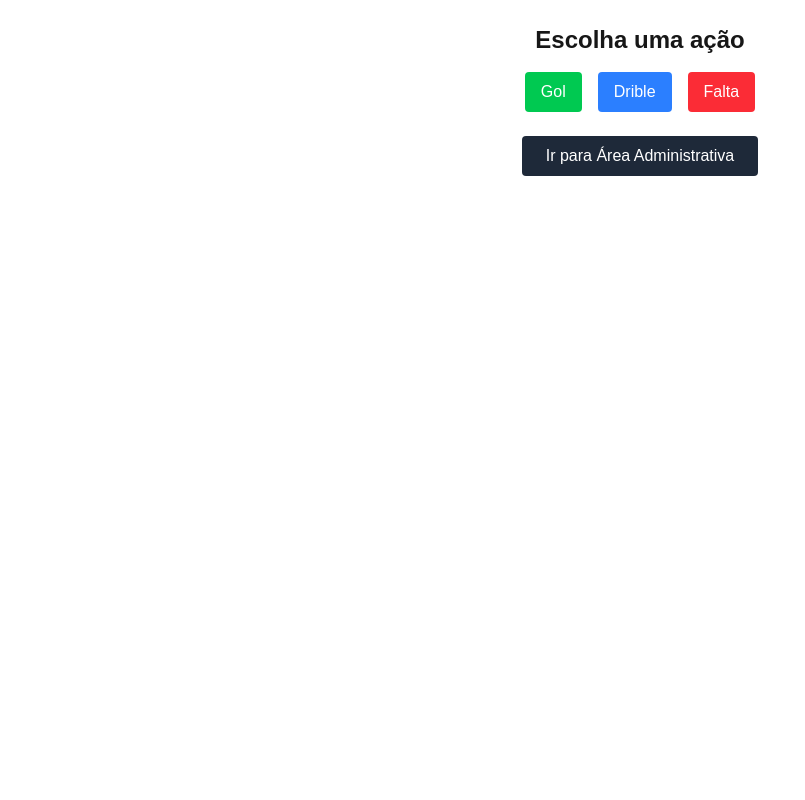
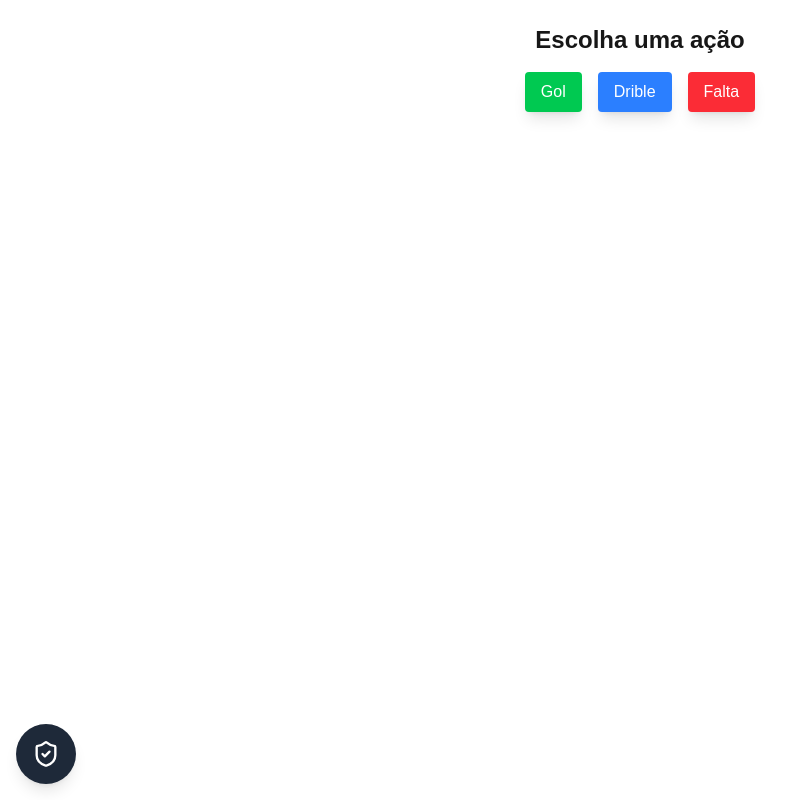
Before and after one commit to geisabitt/notificacao-lance, a Next.js app: page / in a window 1280 px wide. Shown: the whole page, without its empty margins (0-805 px from the left). Built offline with nearby package versions, Linux system fonts and the light colour scheme.

Commit message:
refatorando botão administrativo

```diff
--- a/package.json
+++ b/package.json
@@ -9,6 +9,7 @@
     "lint": "next lint"
   },
   "dependencies": {
+    "lucide-react": "^0.533.0",
     "next": "15.4.4",
     "react": "19.1.0",
     "react-dom": "19.1.0",
--- a/src/app/page.tsx
+++ b/src/app/page.tsx
@@ -1,6 +1,7 @@
 "use client";
 import { useState } from "react";
 import { useRouter } from "next/navigation";
+import { ShieldCheck } from "lucide-react"; // Ícone de restrito
 
 export default function Home() {
   const [loading, setLoading] = useState(false);
@@ -18,38 +19,39 @@ export default function Home() {
   };
 
   return (
-    <main className="p-6 text-center">
+    <main className="p-6 text-center relative min-h-screen">
       <h1 className="text-2xl font-bold mb-4">Escolha uma ação</h1>
       <div className="flex gap-4 justify-center mb-6">
         <button
           onClick={() => sendAction("Gol")}
-          className="bg-green-500 text-white px-4 py-2 rounded"
+          className="bg-green-500 text-white px-4 py-2 rounded shadow-lg"
         >
           Gol
         </button>
         <button
           onClick={() => sendAction("Drible")}
-          className="bg-blue-500 text-white px-4 py-2 rounded"
+          className="bg-blue-500 text-white px-4 py-2 rounded shadow-lg"
         >
           Drible
         </button>
         <button
           onClick={() => sendAction("Falta")}
-          className="bg-red-500 text-white px-4 py-2 rounded"
+          className="bg-red-500 text-white px-4 py-2 rounded shadow-lg"
         >
           Falta
         </button>
       </div>
 
-      {/* Botão para ir para Admin */}
+      {loading && <p className="mt-4 text-gray-600">Enviando...</p>}
+
+      {/* Ícone administrativo flutuante */}
       <button
         onClick={() => router.push("/admin")}
-        className="bg-gray-800 text-white px-6 py-2 rounded"
+        className="fixed bottom-4 left-4 bg-gray-800 text-white p-4 rounded-full shadow-lg hover:bg-gray-700"
+        title="Área Administrativa"
       >
-        Ir para Área Administrativa
+        <ShieldCheck size={28} />
       </button>
-
-      {loading && <p className="mt-4 text-gray-600">Enviando...</p>}
     </main>
   );
 }
```
Also changed, not shown: 1 other file (tests, documents, lock files or other folders).
